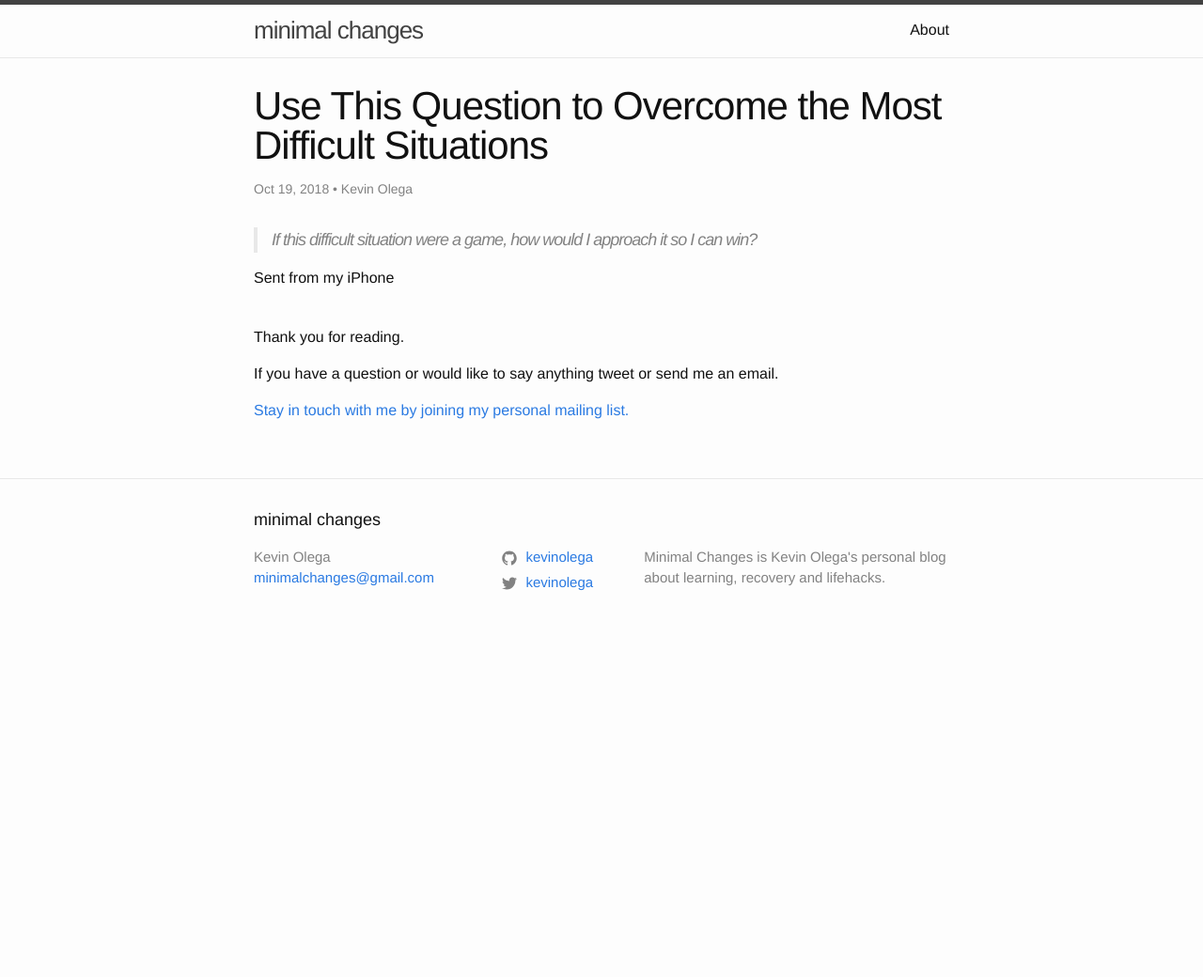
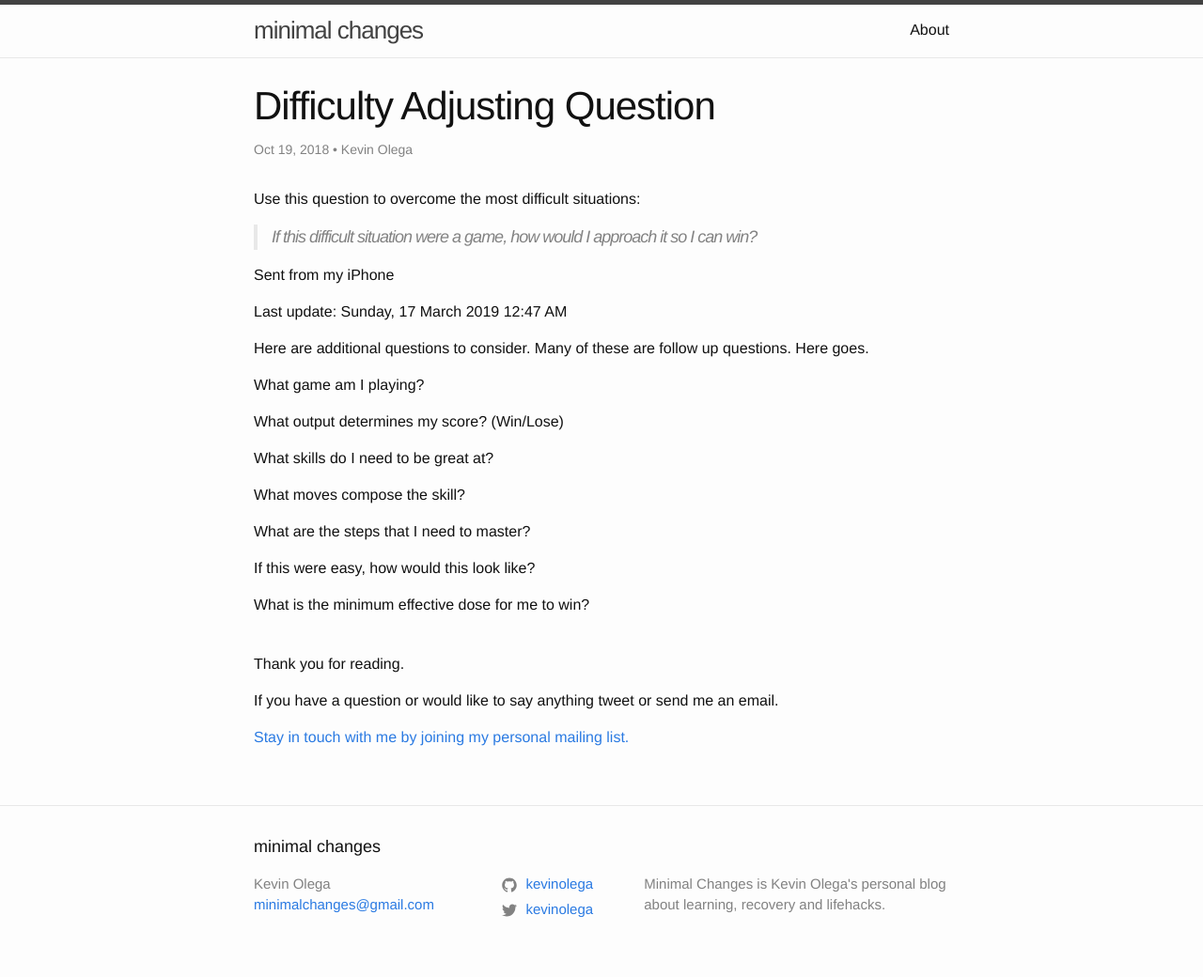
Before and after one commit to kevinolega/minimalchanges, a Jekyll site: the page built from _posts/2018-10-19-beat-game.md, in a window 1280 px wide. Shown: the whole page at 94% size. Built offline with Jekyll 4.4.1, drawn with Linux system fonts in a browser that asks for light colours; before the commit the page ends 900 px from its top, so only the background shows below that.

Commit message:
update one post and add new post

```diff
--- a/_posts/2018-10-19-beat-game.md
+++ b/_posts/2018-10-19-beat-game.md
@@ -1,13 +1,32 @@
 ---
 layout: post
-title: Use This Question to Overcome the Most Difficult Situations
+title: Difficulty Adjusting Question
 date: 2018-10-19 03:27
 permalink: /beat-game/
 author: Kevin Olega
 ---
-
+Use this question to overcome the most difficult situations:
 
 > If this difficult situation were a game, how would I approach it so I can win?
 
 
 Sent from my iPhone
+
+
+Last update: Sunday, 17 March 2019 12:47 AM
+
+Here are additional questions to consider. Many of these are follow up questions. Here goes.
+
+What game am I playing?
+
+What output determines my score? (Win/Lose)
+
+What skills do I need to be great at?
+
+What moves compose the skill?
+
+What are the steps that I need to master?
+
+If this were easy, how would this look like?
+
+What is the minimum effective dose for me to win?
```
Also changed, not shown: _posts/2019-03-16-perfect-day.md (added, +59 -0 lines), 1 other file.
